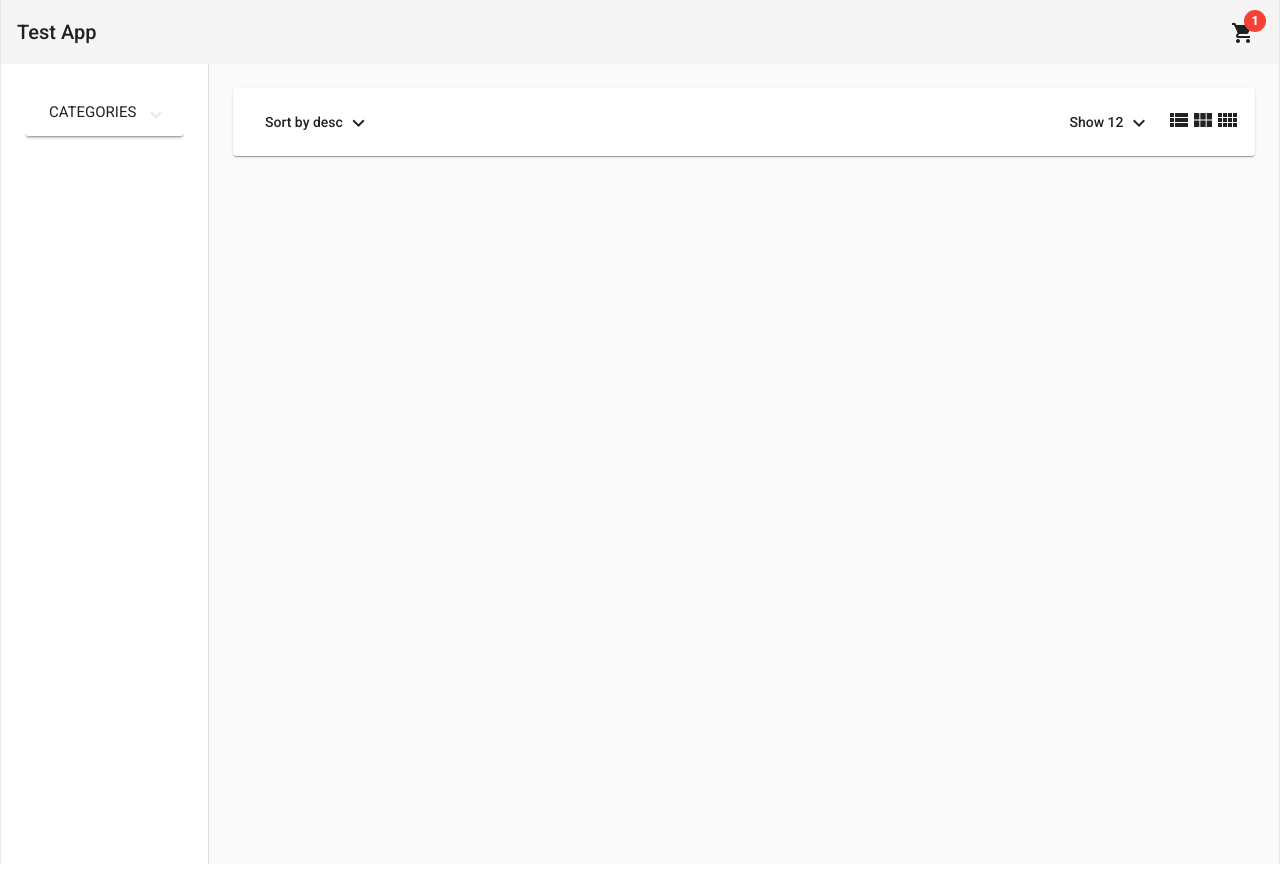
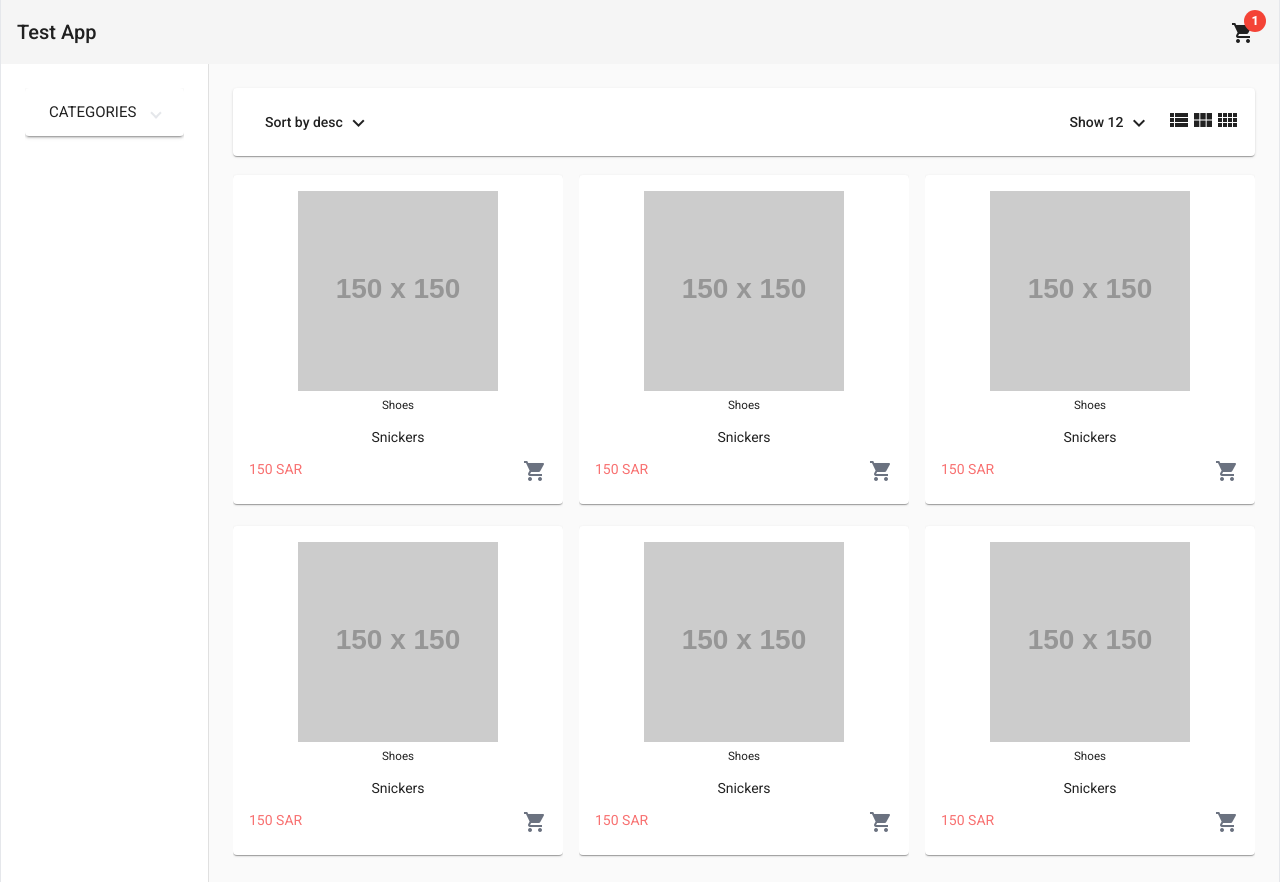
Before and after one commit to afzaal1993/WebStore, an Angular app in the folder client/: page /home in a window 1280 px wide. Built offline with nearby package versions, Linux system fonts and the light colour scheme.

Commit message:
home page design completed

```diff
--- a/client/src/app/app.module.ts
+++ b/client/src/app/app.module.ts
@@ -21,9 +21,10 @@
 import { HomeComponent } from './pages/home/home.component';
 import { ProductsHeaderComponent } from './pages/home/components/products-header/products-header.component';
 import { FiltersComponent } from './pages/home/components/filters/filters.component';
+import { ProductBoxComponent } from './pages/home/components/product-box/product-box.component';
 
 @NgModule({
-  declarations: [AppComponent, HeaderComponent, HomeComponent, ProductsHeaderComponent, FiltersComponent],
+  declarations: [AppComponent, HeaderComponent, HomeComponent, ProductsHeaderComponent, FiltersComponent, ProductBoxComponent],
   imports: [
     BrowserModule,
     AppRoutingModule,
--- /dev/null
+++ b/client/src/app/pages/home/components/product-box/product-box.component.html
@@ -0,0 +1,31 @@
+<mat-card [ngClass]="{ 'text-center': !fullWidthMode }">
+  <div [ngClass]="{ flex: fullWidthMode }">
+    <img
+      src="https://via.placeholder.com/150"
+      class="mb-1 mx-auto h-[200px]"
+      [ngClass]="{ 'h-[200px]': !fullWidthMode, 'h-[360px]': fullWidthMode }"
+    />
+
+    <div
+      class="w-full"
+      [ngClass]="{
+        'px-8 flex flex-col justify-between mt-[12px]': fullWidthMode
+      }"
+    >
+      <div>
+        <h5>Shoes</h5>
+        <p class="truncate hover:whitespace-normal">Snickers</p>
+        <p *ngIf="fullWidthMode">Description</p>
+      </div>
+      <div
+        class="flex justify-between"
+        [ngClass]="{ 'mb-[12px]': fullWidthMode }"
+      >
+        <span class="text-red-400">{{ '150' }} {{ currCode }}</span>
+        <button>
+          <mat-icon class="text-gray-500">shopping_cart</mat-icon>
+        </button>
+      </div>
+    </div>
+  </div>
+</mat-card>
--- /dev/null
+++ b/client/src/app/pages/home/components/product-box/product-box.component.ts
@@ -0,0 +1,16 @@
+import { Component, Input, OnInit } from '@angular/core';
+import { currencyCode } from 'src/app/constants';
+
+@Component({
+  selector: 'app-product-box',
+  templateUrl: './product-box.component.html',
+})
+export class ProductBoxComponent implements OnInit {
+  @Input() fullWidthMode = false;
+
+  constructor() {}
+
+  currCode = currencyCode;
+
+  ngOnInit(): void {}
+}
--- a/client/src/app/pages/home/home.component.html
+++ b/client/src/app/pages/home/home.component.html
@@ -9,5 +9,43 @@
     <app-products-header
       (columnsCountChange)="onColumnsCountChange($event)"
     ></app-products-header>
+    <mat-grid-list gutterSize="16" [cols]="cols" [rowHeight]="rowHeight">
+      <mat-grid-tile>
+        <app-product-box
+          class="w-full"
+          [fullWidthMode]="cols === 1"
+        ></app-product-box>
+      </mat-grid-tile>
+      <mat-grid-tile>
+        <app-product-box
+          class="w-full"
+          [fullWidthMode]="cols === 1"
+        ></app-product-box>
+      </mat-grid-tile>
+      <mat-grid-tile>
+        <app-product-box
+          class="w-full"
+          [fullWidthMode]="cols === 1"
+        ></app-product-box>
+      </mat-grid-tile>
+      <mat-grid-tile>
+        <app-product-box
+          class="w-full"
+          [fullWidthMode]="cols === 1"
+        ></app-product-box>
+      </mat-grid-tile>
+      <mat-grid-tile>
+        <app-product-box
+          class="w-full"
+          [fullWidthMode]="cols === 1"
+        ></app-product-box>
+      </mat-grid-tile>
+      <mat-grid-tile>
+        <app-product-box
+          class="w-full"
+          [fullWidthMode]="cols === 1"
+        ></app-product-box>
+      </mat-grid-tile>
+    </mat-grid-list>
   </mat-drawer-content>
 </mat-drawer-container>
--- a/client/src/app/pages/home/home.component.ts
+++ b/client/src/app/pages/home/home.component.ts
@@ -1,4 +1,6 @@
 import { Component, OnInit } from '@angular/core';
+
+const ROWS_HEIGHT: { [id: number]: number } = { 1: 400, 3: 335, 4: 350 };
 
 @Component({
   selector: 'app-home',
@@ -8,6 +10,7 @@
 export class HomeComponent implements OnInit {
   cols = 3;
   category: string | undefined;
+  rowHeight = ROWS_HEIGHT[this.cols];
 
   constructor() {}
 
```
